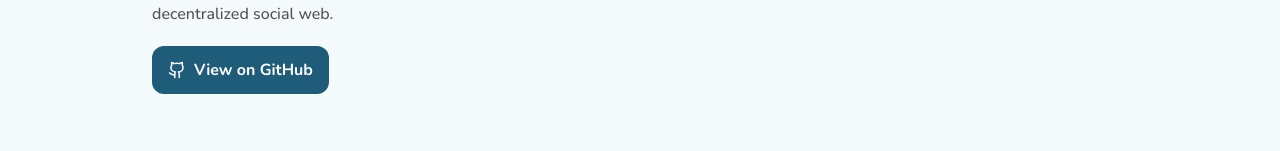
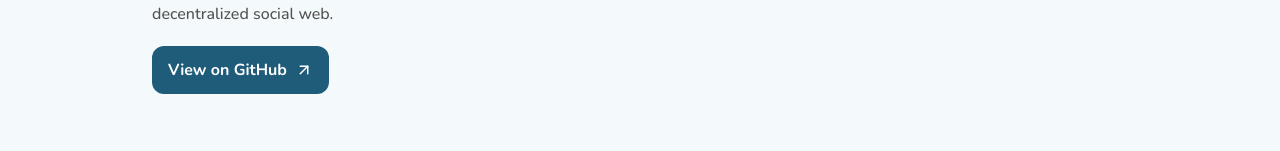
Before and after one commit to ghostbyte-dev/fedisea-web, a Next.js app: page /crawler in a window 1280 px wide. Shown: the part 383-534 px from the top of the page. Built offline with nearby package versions, Linux system fonts and the light colour scheme.

Commit message:
Fix missing icon

```diff
--- a/src/app/crawler/page.tsx
+++ b/src/app/crawler/page.tsx
@@ -2,11 +2,11 @@
 
 import {
   AnchorIcon,
+  ArrowUpRightIcon,
   Clock,
   Compass,
   Database,
   FileSearch,
-  GithubIcon,
   Network,
   ServerIcon,
   ShieldCheck,
@@ -129,8 +129,8 @@ export default function Crawler() {
           rel="noopener noreferrer"
           className="flex items-center bg-primary-dark px-4 py-3 mt-5 rounded-xl space-x-2 text-white"
         >
-          <GithubIcon size={18} />
           <span className="font-bold">View on GitHub</span>
+          <ArrowUpRightIcon size={18} />
         </Link>
 
         {/* Robots.txt notice */}
```
